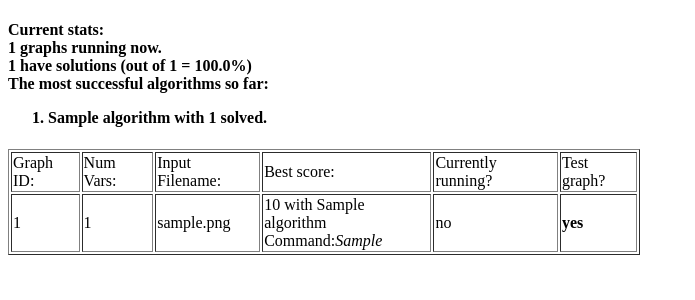
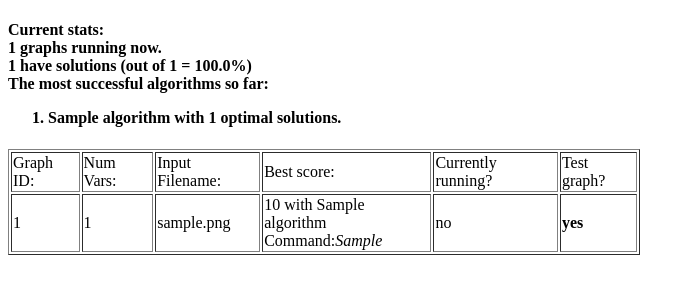
Before and after one commit to j-wing/turbo-tyrion, a Django app: page / in a window 1280 px wide. Shown: the top 300 px of the page, without its empty margins (0-695 px from the left). Run offline with Django 3.2, Linux system fonts and the light colour scheme; tables that the repository leaves empty hold one stand-in row (values such as "Sample post").

Commit message:
Clarified text on leaderboard.

```diff
--- a/main/templates/index.html
+++ b/main/templates/index.html
@@ -14,7 +14,7 @@
         The most successful algorithms so far:
         <ol>
             {% for algo in best_algos %}
-            <li>{{algo.name}} with {{algo.num_solved}} solved.</li>
+            <li>{{algo.name}} with {{algo.num_solved}} optimal solutions.</li>
             {% endfor %}
         </ol>
     </h4>
```
